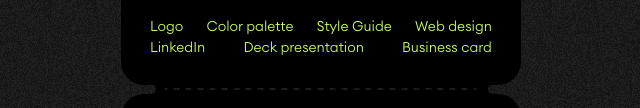
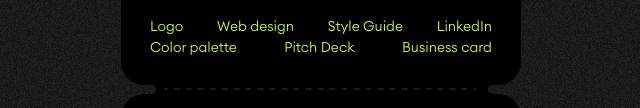
Before and after one commit to isddxy/brandpack_me, a website: page app/index.html in a window 1280 px wide. Shown: the part 357-465 px from the top of the page, without its empty margins (319-959 px from the left). Drawn offline with Linux system fonts and the light colour scheme.

Commit message:
updated text to services

```diff
--- a/app/index.html
+++ b/app/index.html
@@ -35,22 +35,6 @@
 </head>
 
 <body>
-
-    <!-- <header>
-        <div class="container header">
-            <div class="logo">
-                brandpack.me
-            </div>
-            <nav>
-                <ul>
-                    <li><a href="#" alt="Works">Works</a></li>
-                    <li><a href="#" alt="Packages">Packages</a></li>
-                    <li><a href="#" alt="About us">About us</a></li>
-                </ul>
-            </nav>
-            <a href="#" class="button">Start a project</a>
-        </div>
-    </header> -->
     <div class="noise"></div>
     <div class="wrapper">
         <div class="main">
@@ -68,13 +52,13 @@
                 <p>We cannot afford to waste energy and time inefficiently - only on the most necessary things.</p>
                 <div class="items">
                     <span>Logo</span>
-                    <span>Color palette</span>
+                    <span>Web design</span>
                     <span>Style Guide</span>
-                    <span>Web design</span>
+                    <span>LinkedIn</span>
                 </div>
                 <div class="items2">
-                    <span>LinkedIn</span>
-                    <span>Deck presentation</span>
+                    <span>Color palette</span>
+                    <span>Pitch Deck</span>
                     <span>Business card</span>
                 </div>
             </div>
```
